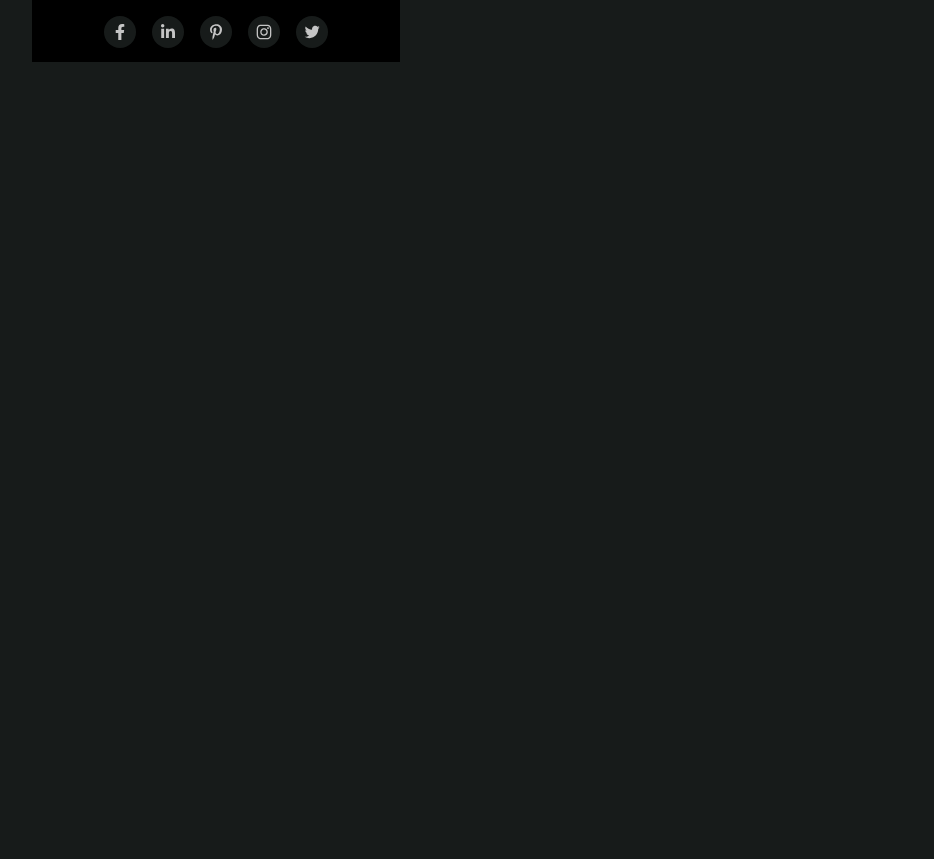
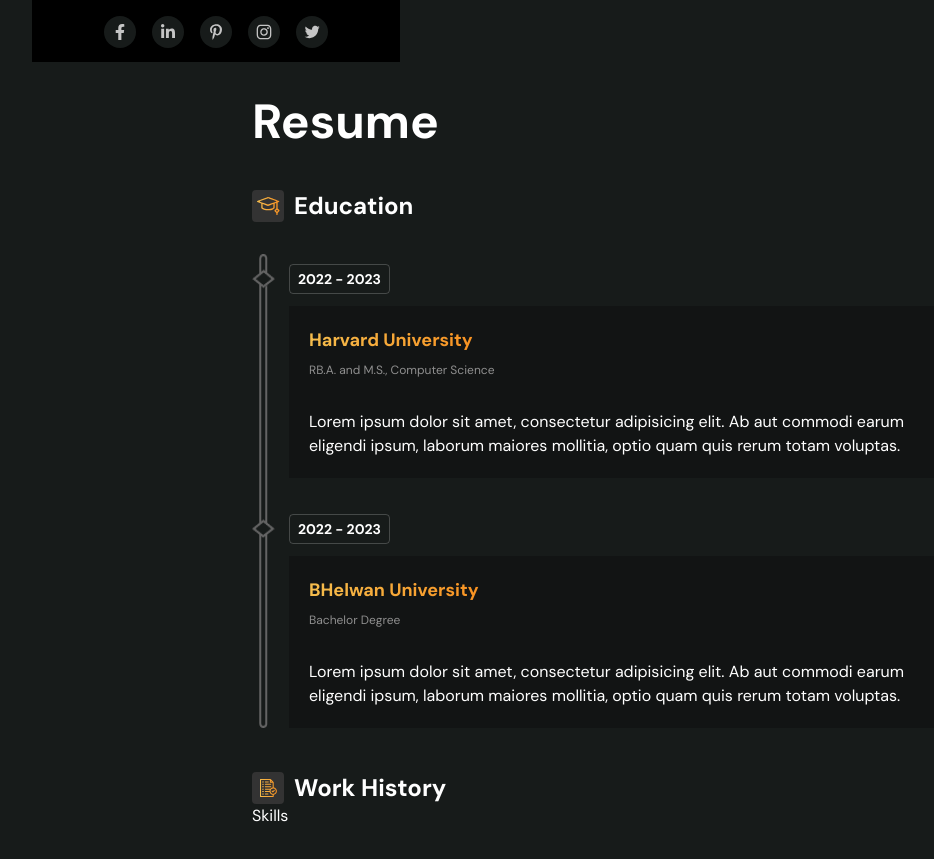
Before and after one commit to rayan2228/themefisher, a Next.js app: page / in a window 1280 px wide. Shown: the part 611-1470 px from the top of the page, without its empty margins (60-994 px from the left). Before the commit the page ends 800 px from the top, so only its background shows below. Built offline with nearby package versions, Linux system fonts and the light colour scheme.

Commit message:
feat: Add About, Education, Skills, and Work sections; implement Title and DetailsCard components for structured content

```diff
--- a/src/app/globals.css
+++ b/src/app/globals.css
@@ -8,7 +8,8 @@
   --color-bg-two: #121414;
   --color-bg-three: #353535;
   --color-text-one: #c2c2c2;
-  --color-text-two: #A5A5A5;
+  --color-text-two: #a5a5a5;
+  --color-text-three: #8F8F8F;
 }
 body {
   @apply bg-bg-one text-white;
--- /dev/null
+++ b/src/components/DeatilsCard.tsx
@@ -0,0 +1,34 @@
+import lineImg from "@/app/assets/images/line.png";
+import Image from "next/image";
+import { Fragment } from "react";
+
+const DeatilsCard = ({ data }: { data: { year: string; title: string; subtitle: string; description: string; }[] }) => {
+    return (
+        <div className="flex gap-3.5 ">
+            <Image src={lineImg} alt="line" />
+            <div className="flex flex-col gap-6.5">
+                {
+                    data.map((item, index) => {
+                        const { year, title, subtitle, description } = item
+                        return (
+                            <Fragment key={index}>
+                                <div className="mt-2.5 max-w-[646px]">
+                                    <h4 className='font-bold text-sm border rounded-sm inline-block px-2 py-1 border-white/20'>{year}</h4>
+                                    <div className="bg-bg-two mt-3 p-5">
+                                        <span className='font-bold text-lg gradient-text'>{title}</span>
+                                        <h5 className="text-xs mt-2 mb-8 text-text-three">{subtitle}</h5>
+                                        <p className="">{description}</p>
+                                    </div>
+                                </div>
+                            </Fragment>
+
+                        )
+                    })
+                }
+            </div>
+
+        </div>
+    )
+}
+
+export default DeatilsCard
--- /dev/null
+++ b/src/components/SecondaryTitle.tsx
@@ -0,0 +1,14 @@
+import Image from "next/image"
+
+const SecondaryTitle = ({ icon, alt, title }: { icon: string, alt: string, title: string }) => {
+    return (
+        <div className="flex items-center gap-2.5">
+            <span className="w-8 h-8 rounded-sm flex justify-center items-center bg-[#333333]">
+                <Image src={icon} alt={alt} />
+            </span>
+            <h3 className='font-bold text-2xl'>{title}</h3>
+        </div>
+    )
+}
+
+export default SecondaryTitle
--- /dev/null
+++ b/src/components/Title.tsx
@@ -0,0 +1,9 @@
+import React from 'react'
+
+const Title = ({ text, className }: { text: string, className?: string }) => {
+    return (
+        <h1 className={`font-bold text-5xl ${className}`}>{text}</h1>
+    )
+}
+
+export default Title
--- /dev/null
+++ b/src/sections/About.tsx
@@ -0,0 +1,17 @@
+import Title from "@/components/Title"
+import Education from "./Education"
+import Skills from "./Skills"
+import Work from "./Work"
+
+const About = () => {
+    return (
+        <section className="mt-25" id="about">
+            <Title text="Resume"/>
+            <Education/>
+            <Work/>
+            <Skills/>
+        </section>
+    )
+}
+
+export default About
--- /dev/null
+++ b/src/sections/Education.tsx
@@ -0,0 +1,30 @@
+import educationIcon from "@/app/assets/icons/education.svg"
+import DeatilsCard from "@/components/DeatilsCard"
+import SecondaryTitle from '@/components/SecondaryTitle'
+const educationDetails = [
+    {
+        "year": "2022 - 2023",
+        "title": "Harvard University",
+        "subtitle": "RB.A. and M.S., Computer Science",
+        "description": "Lorem ipsum dolor sit amet, consectetur adipisicing elit. Ab aut commodi earum eligendi ipsum, laborum maiores mollitia, optio quam quis rerum totam voluptas."
+    },
+    {
+        "year": "2022 - 2023",
+        "title": "BHelwan University",
+        "subtitle": "Bachelor Degree",
+         "description": "Lorem ipsum dolor sit amet, consectetur adipisicing elit. Ab aut commodi earum eligendi ipsum, laborum maiores mollitia, optio quam quis rerum totam voluptas."
+    }
+]
+
+const Education = () => {
+    return (
+        <section className="mt-11">
+            <SecondaryTitle icon={educationIcon} alt="education" title="Education" />
+            <div className="mt-8">
+                <DeatilsCard data={educationDetails} />
+            </div>
+        </section>
+    )
+}
+
+export default Education
--- a/src/sections/Hero.tsx
+++ b/src/sections/Hero.tsx
@@ -6,6 +6,7 @@
 import Introduction from "./Introduction";
 import Navbar from "./Navbar";
 import Copywrite from "./Copywrite";
+import About from "./About";
 const Hero = () => {
     return (
         <section className=" mt-27">
@@ -23,6 +24,7 @@
                 <div className="container">
                     <div className="pt-10 pb-14  ml-[220px]">
                         <Introduction />
+                        <About />
                     </div>
                 </div>
             </div>
--- a/src/sections/Introduction.tsx
+++ b/src/sections/Introduction.tsx
@@ -1,12 +1,13 @@
 import downloadIcon from "@/app/assets/icons/download.svg"
+import Title from "@/components/Title"
 import Image from 'next/image'
 
 const Introduction = () => {
     return (
         <div>
-            <h5 className='font-bold gradient-text'>INTRODUCTION</h5>
-            <h1 className='font-bold text-5xl max-w-[620px] my-2 leading-[130%]'>I&apos;m a Creative Developer &
-                UI/UX Design Expert</h1>
+            <span className='font-bold gradient-text'>INTRODUCTION</span>
+            <Title text="I&apos;m a Creative Developer &
+                UI/UX Design Expert" className="my-2 leading-[130%] max-w-[620px]" />
             <h4 className='font-bold'>24 years   /   Robert Smith   /   UK London</h4>
             <p className='font-medium mt-9 max-w-[591px]'>Prolific, full stack web developer with a passion for metrics and beating former
                 &quot;best-yets. Prototyped 25 new product features per year for Flexor, Inc.
--- /dev/null
+++ b/src/sections/Skills.tsx
@@ -0,0 +1,8 @@
+
+const Skills = () => {
+    return (
+        <div>Skills</div>
+    )
+}
+
+export default Skills
--- /dev/null
+++ b/src/sections/Work.tsx
@@ -0,0 +1,11 @@
+import workIcon from "@/app/assets/icons/work.svg"
+import SecondaryTitle from "@/components/SecondaryTitle"
+const Work = () => {
+    return (
+        <section className="mt-11">
+            <SecondaryTitle icon={workIcon} alt="work" title="Work History" />
+        </section>
+    )
+}
+
+export default Work
```
